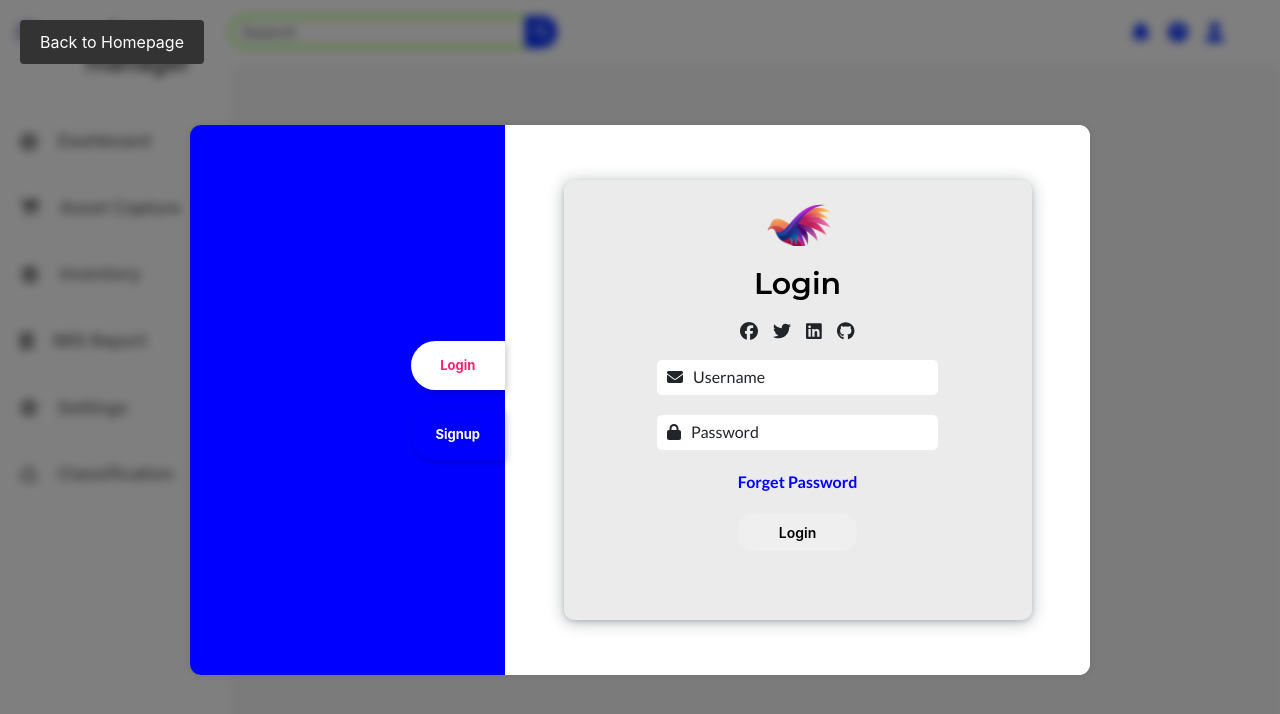
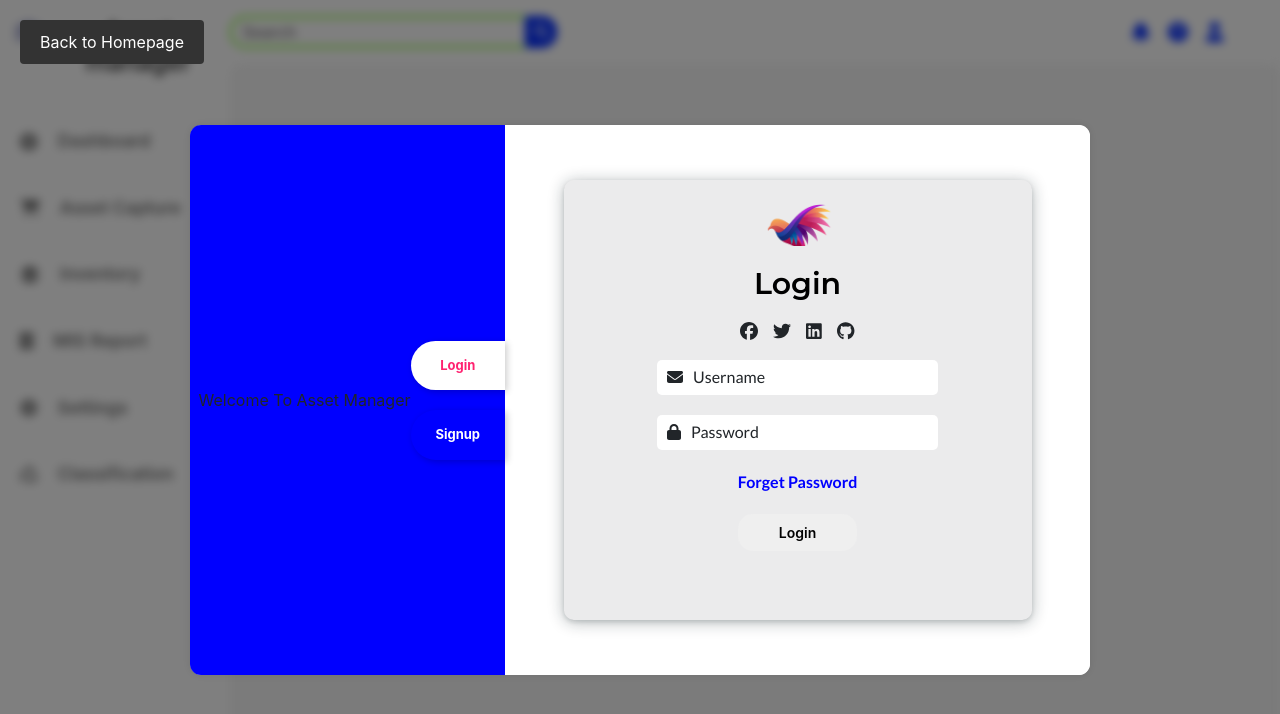
Before and after one commit to AnujNdas/Asset-manager-new, a React (Create React App) app in the folder frontend/: page /User in a window 1280 px wide. Shown: the top 714 px of the page. Built offline with nearby package versions, Linux system fonts and the light colour scheme.

Commit message:
Update User.jsx

```diff
--- a/frontend/src/Pages/User.jsx
+++ b/frontend/src/Pages/User.jsx
@@ -31,6 +31,9 @@ const User = ({ removeUser }) => {
         <div className="login-content">
           <button onClick={goBackToHomepage} className="back-btn">Back to Homepage</button>
           <div className="change-panel">
+            <div className="description">
+              Welcome To Asset Manager
+            </div>
             <div className="menus">
               <button
                onClick={navigateToLogin}
```
